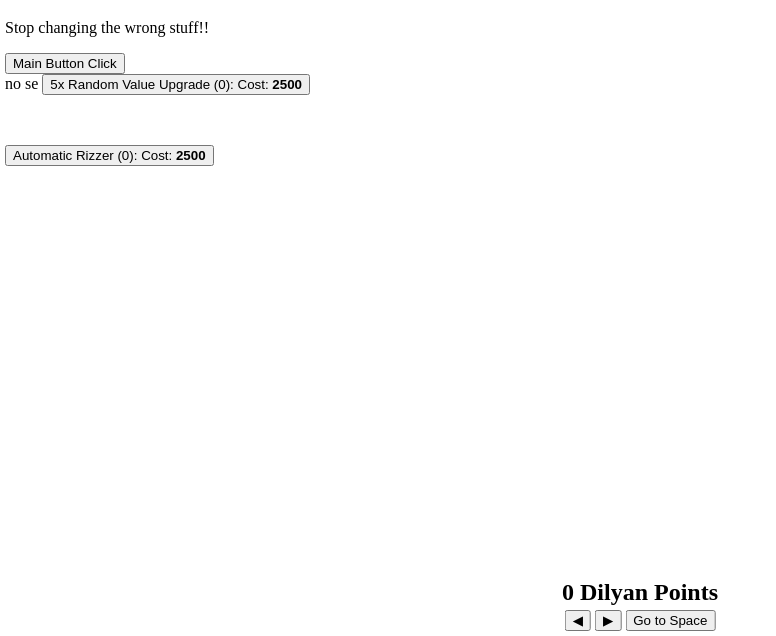
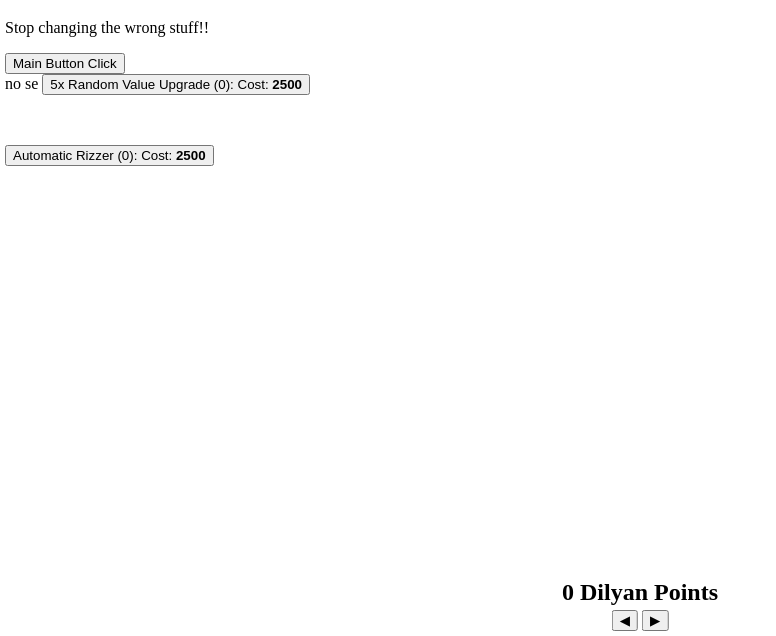
Before and after one commit to Shadows-Peak/DL-Incremental, a plain HTML site: page index.html in a window 1280 px wide. Shown: the part 164-800 px from the top of the page, without its empty margins (0-776 px from the left). Drawn offline with Linux system fonts and the light colour scheme.

Commit message:
removed the "Go to Space" Button (via commenting)

```diff
--- a/index.html
+++ b/index.html
@@ -64,7 +64,7 @@
         <button id="rMap" onclick="move('rMap', currentRoom)" class="themed1">▶</button>
         <button id="uMap" onclick="move('uMap', currentRoom)" class="themed1">▲</button>
         <button id="dMap" onclick="move('dMap', currentRoom)" class="themed1">▼</button>
-        <button id="spaceButton" onclick="tmp.space = !tmp.space">Go to Space</button>
+        <!--<button id="spaceButton" onclick="tmp.space = !tmp.space">Go to Space</button>-->
     </div>
     <script>
         document.getElementById("room1Stuff").style.display = "none";
```
